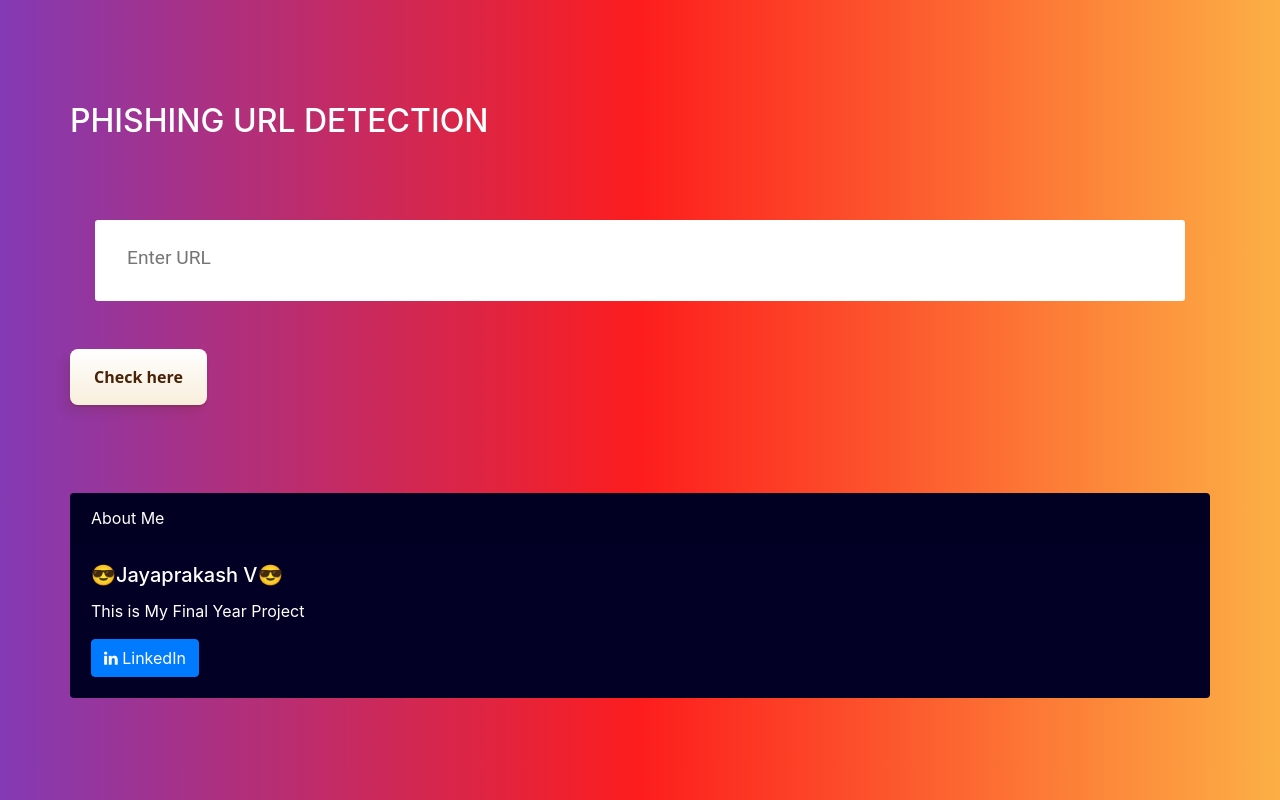
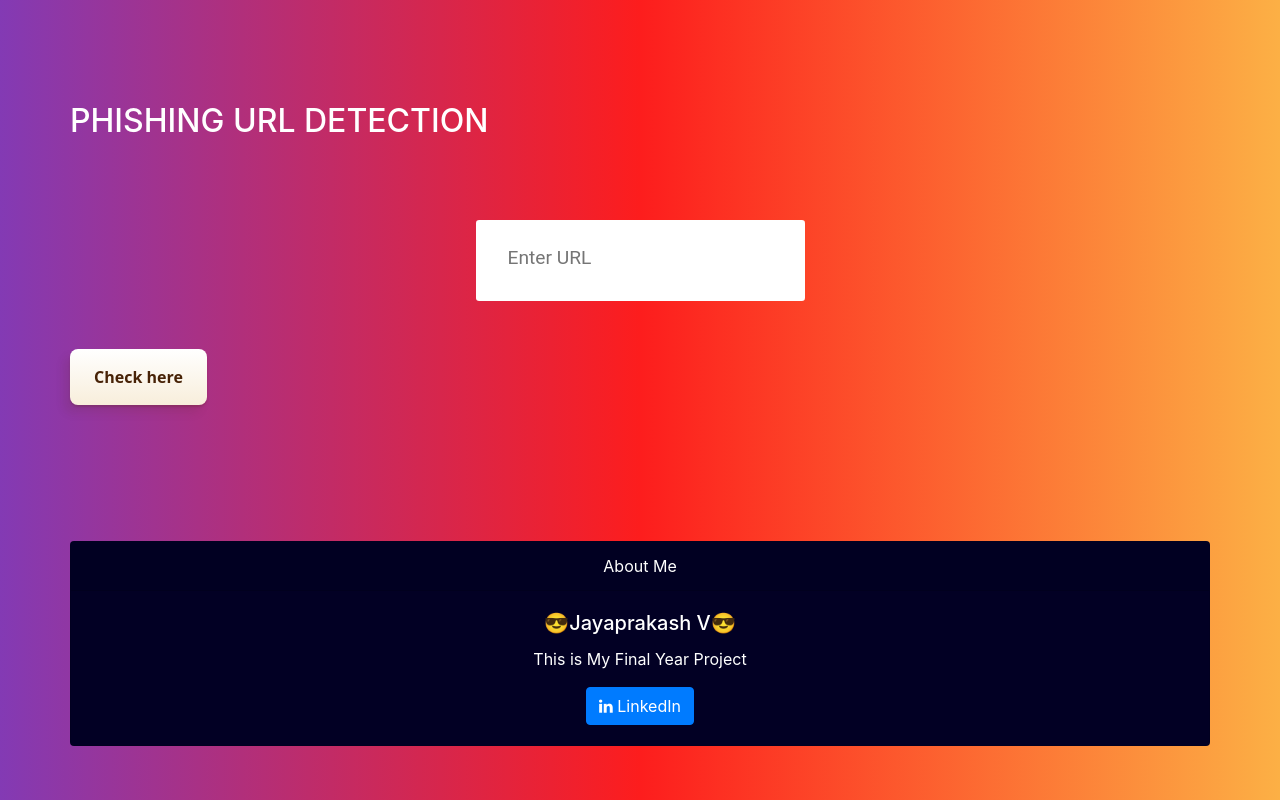
Before and after one commit to Jayaprakhash/FinalProject, a Flask app: page / in a window 1280 px wide. Run offline with Flask 2, Linux system fonts and the light colour scheme; some libraries are stand-ins or nearby versions.

Commit message:
first commit3

```diff
--- a/static/styles.css
+++ b/static/styles.css
@@ -30,7 +30,7 @@ body {
 }
 
 .form__input {
-  top: -24px;
+
   font-family: 'Roboto', sans-serif;
   color: #333;
   font-size: 1.2rem;
@@ -38,8 +38,8 @@ body {
   padding: 1.5rem 2rem;
   border-radius: 0.2rem;
   background-color: rgb(255, 255, 255);
-  border: none;
-  width: 90%;
+  border: darkorange;
+
   display: block;
   border-bottom: 0.3rem solid transparent;
   transition: all 0.3s;
--- a/templates/index.html
+++ b/templates/index.html
@@ -19,7 +19,9 @@
 
 <body>
 
-<div class="container">
+<div class="container center">
+    <br>
+    <br>
     <div class="form" id="form1">
         <i class="fa-thin fa-atom"></i><H2>PHISHING URL DETECTION</H2>
 
@@ -42,11 +44,13 @@
     <button class="button2" id="button2" role="button" onclick="window.open('{{url}}')" target="_blank" >Still want to Continue!😶‍🌫️</button>
     <button class="button1" id="button1" role="button"  onclick="window.open('{{url}}')" target="_blank">Continue👌</button>
     </div>
-    <div class="card" style="background: rgb(2,0,36);">
+    <br>
+    <br>
+    <div class="card text-center" style="background: rgb(2,0,36);">
         <div class="card-header">
           About Me
         </div>
-        <div class="card-body">
+        <div class="card-body align-items-center">
           <h5 class="card-title">😎Jayaprakash V😎</h5>
           <p class="card-text">This is My Final Year Project</p>
           <a href="https://www.linkedin.com/in/jayaprakhash-v-bbba3b222/" class="btn btn-primary"><i class="fa fa-linkedin"></i> LinkedIn</a>
```
